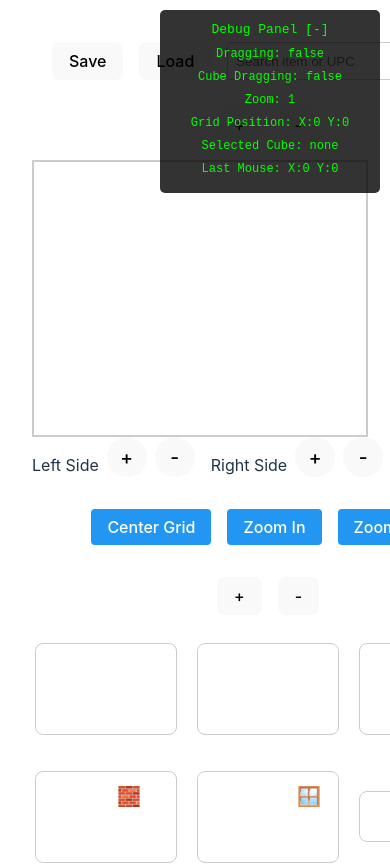
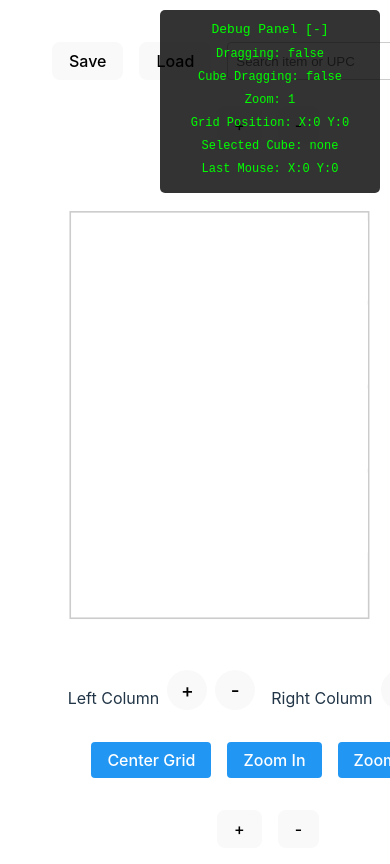
Before and after one commit to eman101101/simple-product-place, a Vue app: page / in a window 390 px wide. Shown: the top 864 px of the page. Built offline with nearby package versions, Linux system fonts and the light colour scheme.

Commit message:
Update App.vue

```diff
--- a/src/App.vue
+++ b/src/App.vue
@@ -1,5 +1,6 @@
 <template>
-  <meta name="viewport" content="width=device-width, initial-scale=1.0">
+  <meta name="viewport" content="width=device-width, initial-scale=1.0, minimum-scale=1.0, maximum-scale=1.0, user-scalable=no">
+
   <!-- Popup for occupied cell -->
   <div v-if="showOccupiedPopup" class="modal">
     <div v-if="showOccupiedPopup" class="modal-content">
@@ -175,12 +176,12 @@
         </div>
         <div class="mobile-column-controls">
     <div class="left-controls">
-      <p>Left Side</p>
+      <p>Left Column</p>
       <button @click="addColumnLeft">+</button>
       <button :disabled="!canRemoveColumnLeft" @click="removeColumnLeft">-</button>
     </div>
     <div class="right-controls">
-      <p>Right Side</p>
+      <p>Right Column</p>
       <button @click="addColumnRight">+</button>
       <button :disabled="!canRemoveColumnRight" @click="removeColumnRight">-</button>
     </div>
@@ -462,7 +463,7 @@
 const lastMouseX = ref(0)
 const lastMouseY = ref(0)
 const isCubeDragging = ref(false)
-
+const isMobile = ref(window.innerWidth <= 768)
 
 // -- Draggable and zoomable logic --
 const offsetX = ref(0)
@@ -1267,6 +1268,8 @@
   padding: 0;
   list-style: none;
   width: 100%;
+  max-height: 50vh;
+  overflow-x: hidden;
 }
 
 .grocery-item {
@@ -1280,9 +1283,10 @@
 
 @media (max-width: 768px) {
   .grid-viewport {
-    width: 85vw;
-    height: 70vw;
+    width: 95vw;
+    height: 60vh;
     margin: 0;
+    transform: scale(0.8);
   }
 
   .bottom-pool {
@@ -1300,12 +1304,11 @@
   }
 
   .mobile-column-controls {
-    bottom: 20px;
-    right: 20px;
-    display: flex;
-    gap: 1rem;
-    z-index: 1000;
-  }
+  display: flex;
+  justify-content: center;
+  gap: 1rem;
+  z-index: 1000;
+}
 
   .left-controls,
   .right-controls {
```
